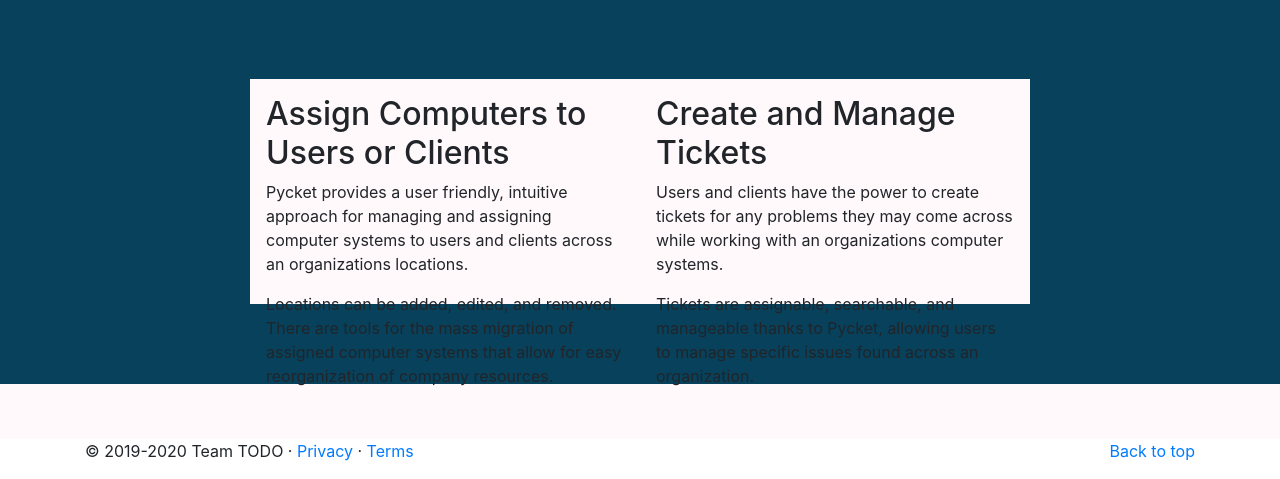
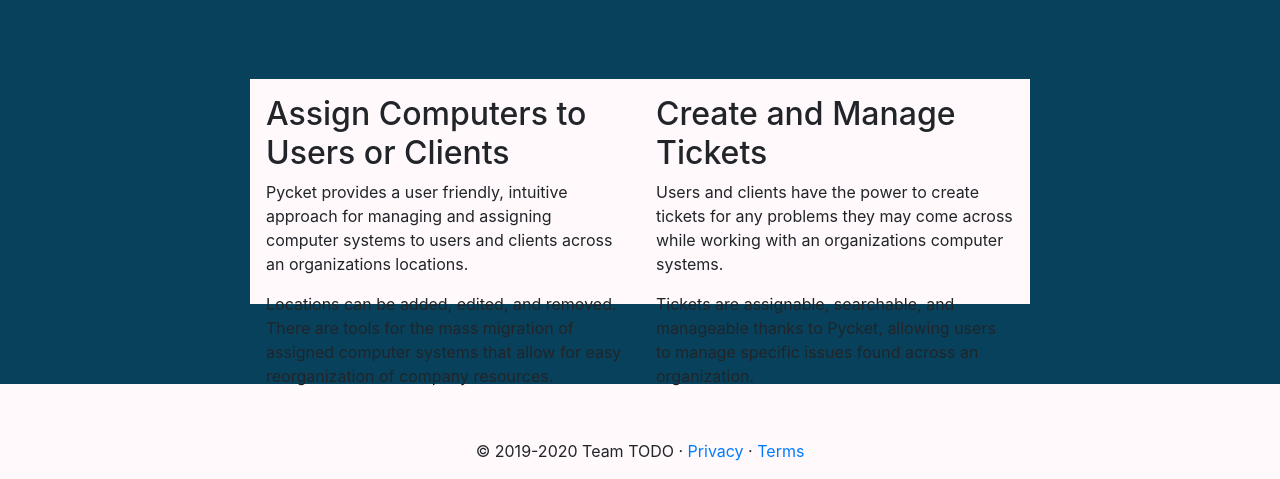
Before and after one commit to AU-CS-499-Spring-2020/Team_TODO, a Flask app: page / in a window 1280 px wide. Shown: the part 456-935 px from the top of the page. Run offline with Flask 2, Linux system fonts and the light colour scheme; some libraries are stand-ins or nearby versions.

Commit message:
added corrections for footer, should now stick to bottom of page and be centered

```diff
--- a/Pycket/pycket/static/css/index.css
+++ b/Pycket/pycket/static/css/index.css
@@ -18,3 +18,12 @@
 .jumbotron {
   background-color: #fff9fb;
 }
+
+.footer {
+  position: relative;
+  text-align: center;
+}
+
+footer > .float-right {
+  padding-right: 50px;
+}
--- a/Pycket/pycket/static/css/style.css
+++ b/Pycket/pycket/static/css/style.css
@@ -1,3 +1,6 @@
+body {
+    background-color: #fff9fb;
+}
 #nav-login{
     margin-right: 10px;
 }
--- a/Pycket/pycket/templates/base.html
+++ b/Pycket/pycket/templates/base.html
@@ -43,10 +43,11 @@
         {% block content %} {% endblock %}
     </div>
 
-    <footer class="container">
-        <p class="float-right"><a href="#">Back to top</a></p>
-        <p>&copy; 2019-2020 Team TODO &middot; <a href="#">Privacy</a> &middot; <a href="#">Terms</a></p>
-      </footer>
+    <footer class="footer">
+        <div class="containter">
+            <p>&copy; 2019-2020 Team TODO &middot; <a href="#">Privacy</a> &middot; <a href="#">Terms</a></p>
+        </div>
+    </footer>
 
     <script src="https://code.jquery.com/jquery-3.3.1.slim.min.js" integrity="sha384-q8i/X+965DzO0rT7abK41JStQIAqVgRVzpbzo5smXKp4YfRvH+8abtTE1Pi6jizo" crossorigin="anonymous"></script>
     <script src="https://cdnjs.cloudflare.com/ajax/libs/popper.js/1.14.7/umd/popper.min.js" integrity="sha384-UO2eT0CpHqdSJQ6hJty5KVphtPhzWj9WO1clHTMGa3JDZwrnQq4sF86dIHNDz0W1" crossorigin="anonymous"></script>
```
